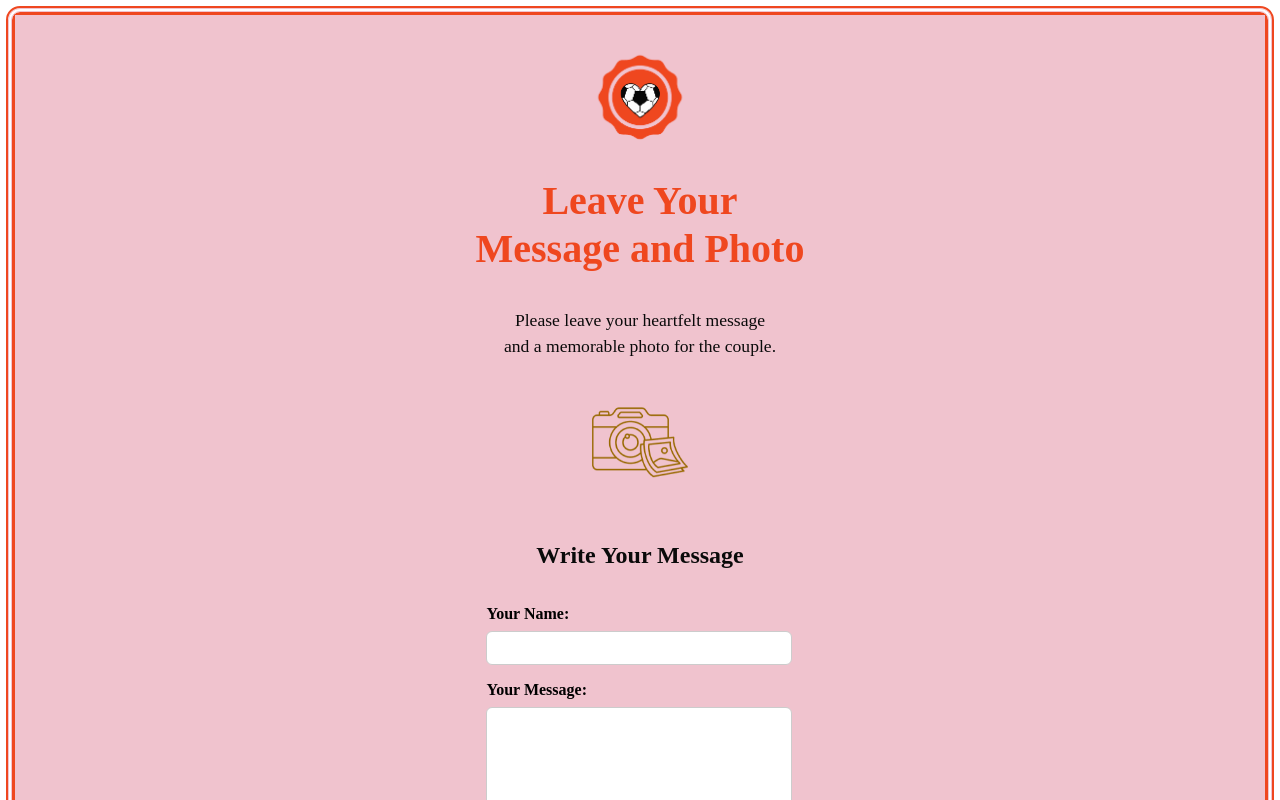
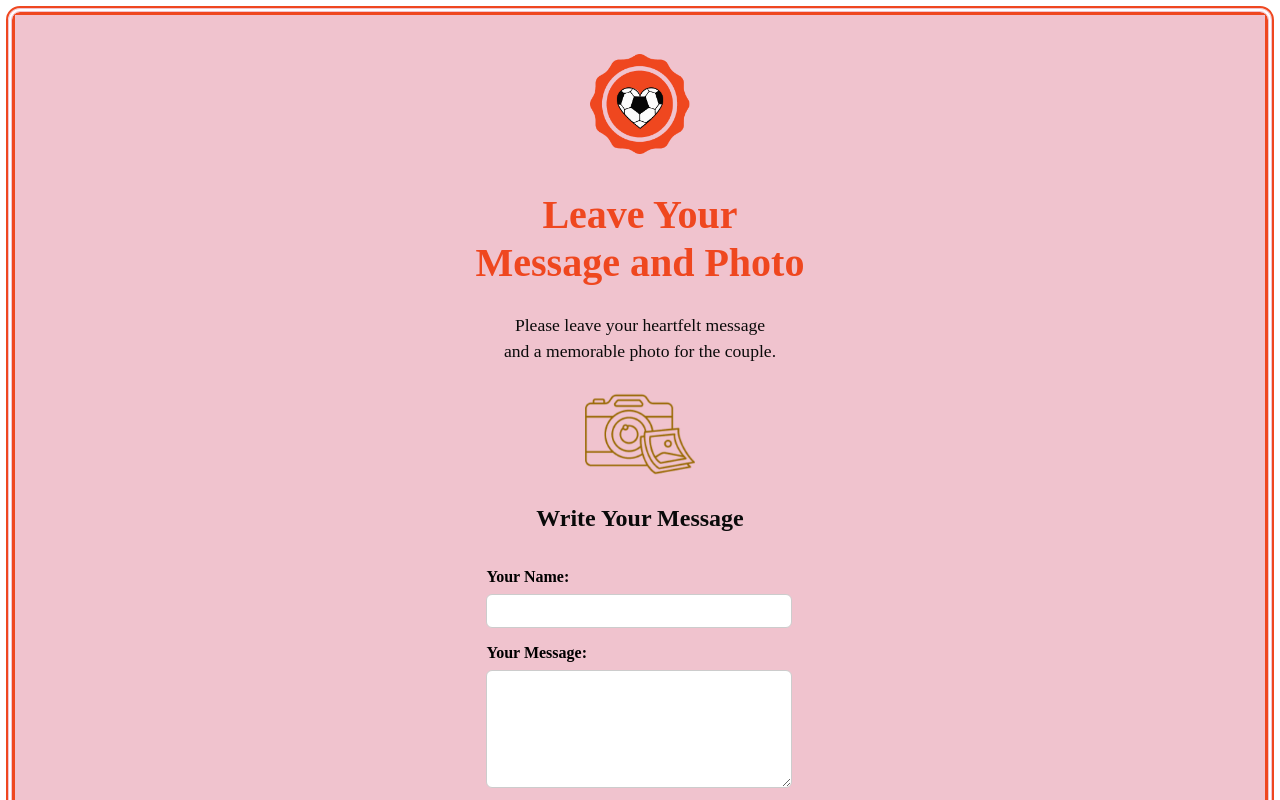
Before and after one commit to GinaHorch/becko-ava-wedding, a Next.js app: page /upload in a window 1280 px wide. Shown: the top 800 px of the page. Built offline with nearby package versions, Linux system fonts and the light colour scheme; a web font is replaced by a local one.

Commit message:
tweaks made to css for upload page

```diff
--- a/src/app/globals.css
+++ b/src/app/globals.css
@@ -212,7 +212,6 @@ body {
   font-size: 2.5rem;
   text-align: center;
   line-height: 1.2;
-  margin-top: 0px;
 }
 
 .instructions {
@@ -220,7 +219,7 @@ body {
   font-size: 1.1rem;
   color: var(--foreground);
   line-height: 1.5;
-  margin-top: -10px;
+  margin-top: -20px;
   margin-bottom: 5px;
   text-align: center;
 }
@@ -228,8 +227,8 @@ body {
 .wedding-icon-4 {
   width: 100px;
   height: auto;
-  padding-top: 0px;
-  padding-bottom: 0px;
+  padding-top: 7px;
+  padding-bottom: 7px;
 }
 
 .wedding-icon-5 {
@@ -237,8 +236,8 @@ body {
   animation: hueShift 5s infinite linear;
   width: 110px;
   height: auto;
-  padding-top: 0px;
-  padding-bottom: 0px;
+  padding-top: 7px;
+  padding-bottom: 7px;
 }
 
 @keyframes hueShift {
```
Also changed, not shown: src/app/images/wedding-icon-4.png, src/app/images/wedding-icon-5.png.
